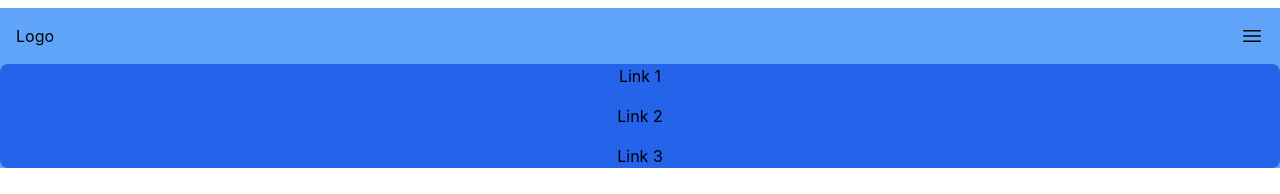
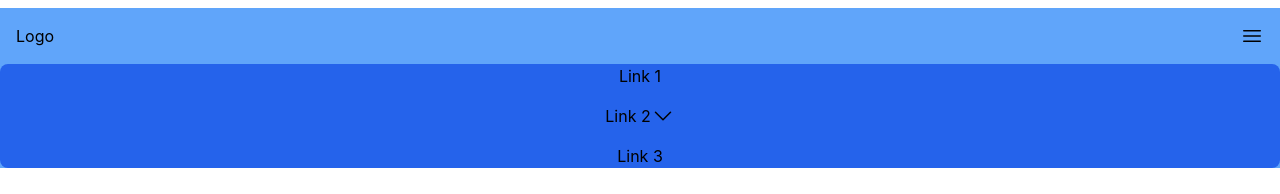
Before and after one commit to JoeLan124/mario2landing, a Next.js app: page /show2 in a window 1280 px wide. Both pictures are taken after a click on the icon 1252 px from the left and 36 px from the top of the page. Shown: the top 194 px of the page. Built offline with nearby package versions, Linux system fonts and the light colour scheme.

Commit message:
12 show2 added dropdown sign

```diff
--- a/pages/show2.js
+++ b/pages/show2.js
@@ -29,16 +29,45 @@ function show() {
             <ul>Link 1</ul>
             <ul
               className="relative"
-              onMouseEnter={() => setIsShown(true)}
-              onMouseLeave={() => setIsShown(false)}
+              // onMouseEnter={() => setIsShown(true)}
+              // onMouseLeave={() => setIsShown(false)}
               onClick={() => setIsShown(!isShown)}>
               {!isShown ? (
-                <span className="w-full text-center">
+                <div className="">
+                  <span className="w-full text-center flex flex-row justify-center">
+                    Link 2
+                    <svg
+                      className=""
+                      xmlns="http://www.w3.org/2000/svg"
+                      fill="none"
+                      viewBox="0 0 24 24"
+                      stroke-width="1.5"
+                      stroke="currentColor"
+                      class="w-6 h-6">
+                      <path
+                        stroke-linecap="round"
+                        stroke-linejoin="round"
+                        d="M19.5 8.25l-7.5 7.5-7.5-7.5"
+                      />
+                    </svg>
+                  </span>
+                </div>
+              ) : (
+                <span className="w-full underline text-center flex flex-row justify-center">
                   Link 2
-                </span>
-              ) : (
-                <span className="w-full underline text-center">
-                  Link 2
+                  <svg
+                    xmlns="http://www.w3.org/2000/svg"
+                    fill="none"
+                    viewBox="0 0 24 24"
+                    stroke-width="1.5"
+                    stroke="currentColor"
+                    class="w-6 h-6">
+                    <path
+                      stroke-linecap="round"
+                      stroke-linejoin="round"
+                      d="M4.5 15.75l7.5-7.5 7.5 7.5"
+                    />
+                  </svg>
                 </span>
               )}
               {isShown && (
```
